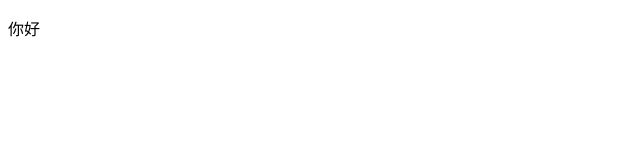
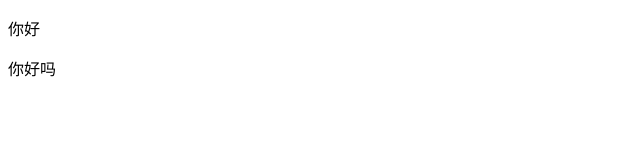
Before and after one commit to yafanisonya/resume, a plain HTML site: page projects/demo1.html in a window 1280 px wide. Shown: the full height of the page, 0-640 px from the left. Drawn offline with Linux system fonts and the light colour scheme.

Commit message:
Update demo1.html

```diff
--- a/projects/demo1.html
+++ b/projects/demo1.html
@@ -5,5 +5,6 @@
   </head>
   </body>
     <p>你好</p>
+    <p>你好吗</p>
   </body>
 </html>
```
